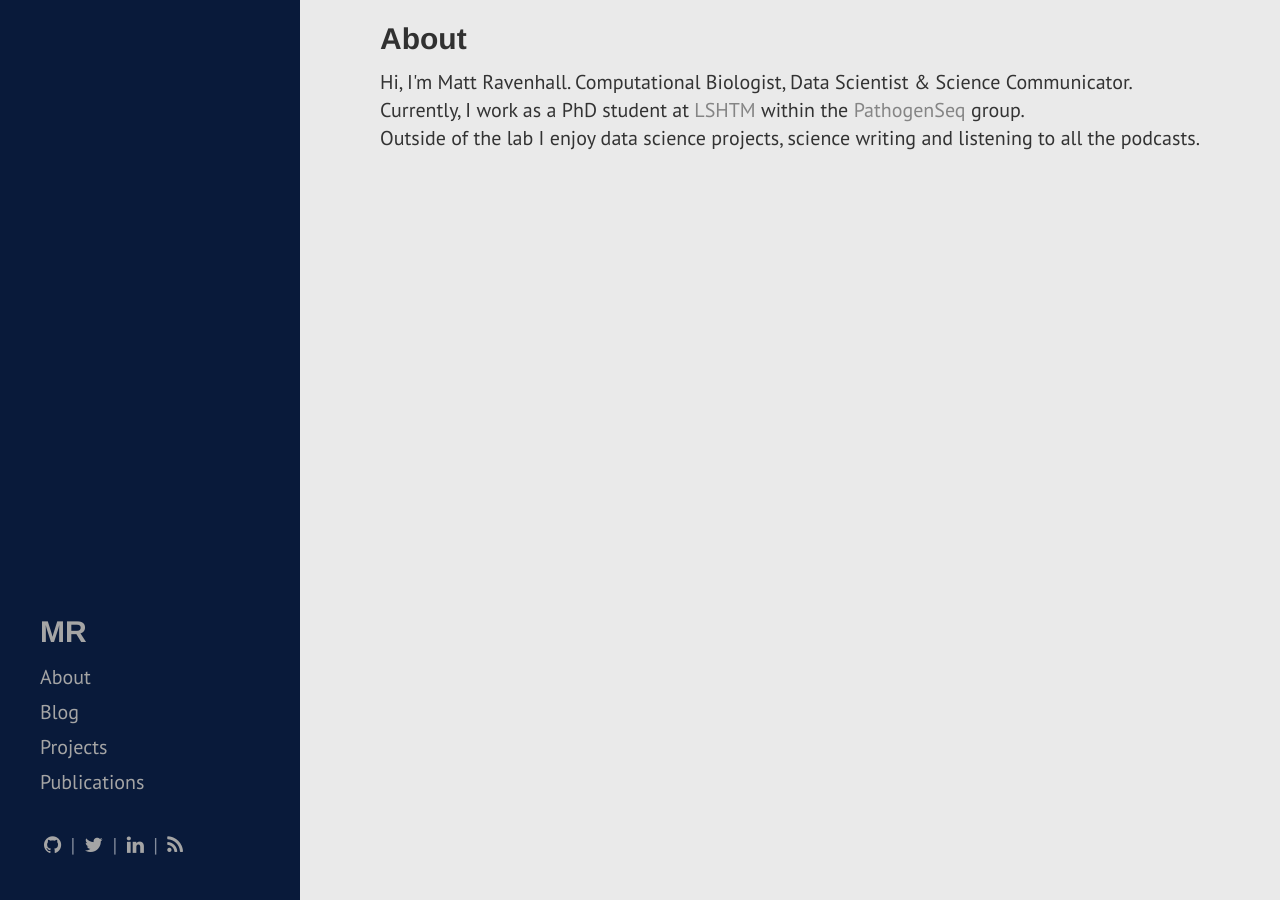
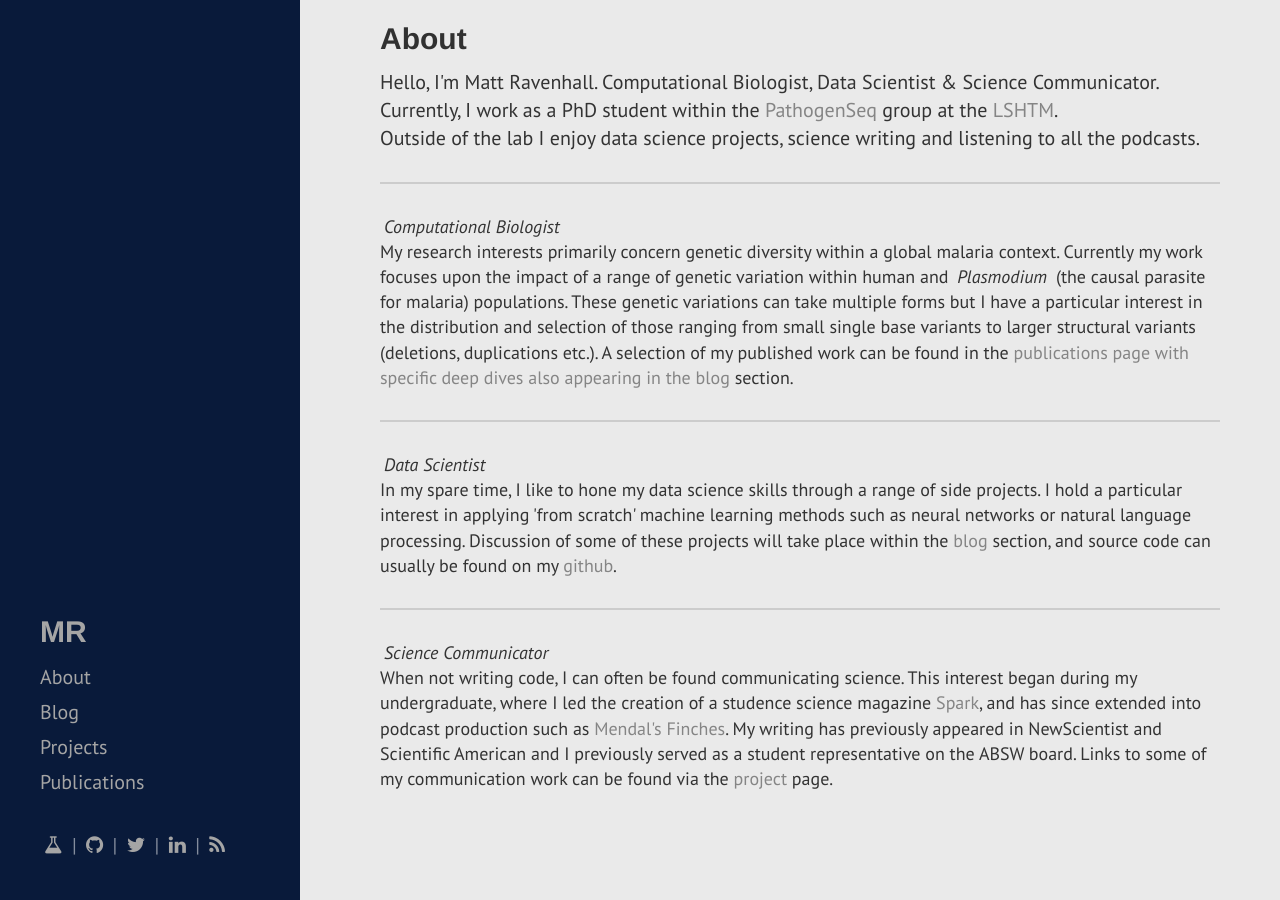
Before and after one commit to mattravenhall/mattravenhall.github.io, a Jekyll site: the page built from about/index.html, in a window 1280 px wide. Built offline with Jekyll 4.4.1, drawn with Linux system fonts in a browser that asks for light colours.

Commit message:
Beefed up the about me page, added orcid to sidebar

```diff
--- a/_includes/sidebar.html
+++ b/_includes/sidebar.html
@@ -14,6 +14,7 @@
       <a class="sidebar-nav-item" href="/projects">Projects</a>
       <a class="sidebar-nav-item" href="/publications">Publications</a>
       <br>
+      <a href="https://orcid.org/0000-0002-7818-2348"><i class="fa fa-flask" aria-hidden="true"></i></a> |
       <a href="https://github.com/mattravenhall"><i class="fa fa-github" aria-hidden="true"></i></a> |
       <a href="https://twitter.com/mattravenhall/"><i class="fa fa-twitter" aria-hidden="true"></i></a> |
       <a href="https://www.linkedin.com/in/matt-ravenhall-98a17139/"><i class="fa fa-linkedin" aria-hidden="true"></i></a> |
--- a/about/index.html
+++ b/about/index.html
@@ -4,6 +4,33 @@ title: About
 ---
 
 <h1>{{ page.title }}</h1>
-<p>Hi, I'm Matt Ravenhall. Computational Biologist, Data Scientist & Science Communicator.<br>
-Currently, I work as a PhD student at <a href="https://www.lshtm.ac.uk/aboutus/people/ravenhall.matt">LSHTM</a> within the <a href="http://pathogenseq.lshtm.ac.uk">PathogenSeq</a> group.<br>
+<p>Hello, I'm Matt Ravenhall. Computational Biologist, Data Scientist & Science Communicator.<br>
+Currently, I work as a PhD student within the <a href="http://pathogenseq.lshtm.ac.uk">PathogenSeq</a> group at the <a href="https://www.lshtm.ac.uk/aboutus/people/ravenhall.matt">LSHTM</a>.<br>
 Outside of the lab I enjoy data science projects, science writing and listening to all the podcasts.</p>
+
+<hr>
+
+<p style="font-size:90%">
+	<i>Computational Biologist</i><br>
+	My research interests primarily concern genetic diversity within a global malaria context. Currently my work focuses upon the impact of a range of genetic variation within human and <i>Plasmodium</i> (the causal parasite for malaria) populations. These genetic variations can take multiple forms but I have a particular interest in the distribution and selection of those ranging from small single base variants to larger structural variants (deletions, duplications etc.).
+
+	A selection of my published work can be found in the <a href="/publications">publications page with specific deep dives also appearing in the <a href="/blog">blog</a> section.</a>
+</p>
+
+<hr>
+
+<p style="font-size:90%">
+	<i>Data Scientist</i><br>
+	In my spare time, I like to hone my data science skills through a range of side projects. I hold a particular interest in applying 'from scratch' machine learning methods such as neural networks or natural language processing.
+
+	Discussion of some of these projects will take place within the <a href="/blog">blog</a> section, and source code can usually be found on my <a href="https://github.com/mattravenhall">github</a>.
+</p>
+
+<hr>
+
+<p style="font-size:90%">
+	<i>Science Communicator</i><br>
+	When not writing code, I can often be found communicating science. This interest began during my undergraduate, where I led the creation of a studence science magazine <a href="xxx">Spark</a>, and has since extended into podcast production such as <a href="xxx">Mendal's Finches</a>. My writing has previously appeared in NewScientist and Scientific American and I previously served as a student representative on the ABSW board.
+
+	Links to some of my communication work can be found via the <a href="/projects">project</a> page.
+</p>
--- a/css/main.css
+++ b/css/main.css
@@ -51,3 +51,10 @@ i {
     margin-left: 0.2rem;
     margin-right: 0.2rem;
 }
+hr {
+    display: block;
+    border: 0;
+    border-top: 2px solid #ccc;
+    padding: 0;
+    color: #091a3a;
+}
```
